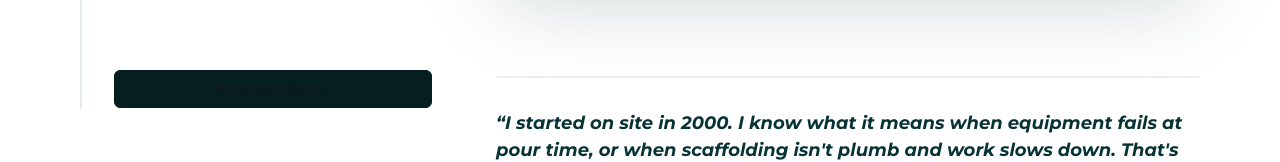
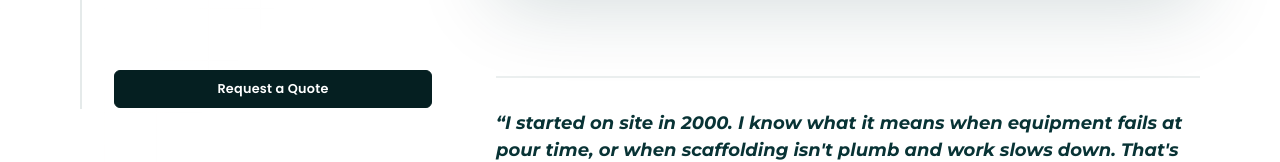
Before and after one commit to PriscillajospinG/Rasa-construction-portfolio, a Next.js app: page / in a window 1280 px wide. Shown: the part 1651-1813 px from the top of the page. Built offline with nearby package versions, Linux system fonts and the light colour scheme.

Commit message:
style: enhance button component with label span; improve button styling and structure

```diff
--- a/src/app/globals.css
+++ b/src/app/globals.css
@@ -318,6 +318,7 @@ input, textarea { cursor: text !important; }
 
 /* ── BUTTONS ─────────────────────────────────────────────── */
 .btn {
+  position: relative;
   display: inline-flex;
   align-items: center;
   justify-content: center;
@@ -328,9 +329,11 @@ input, textarea { cursor: text !important; }
   letter-spacing: 0.02em;
   padding: var(--s2) var(--s4);
   border-radius: var(--r-sm);
-  border: none;
+  border: 1px solid transparent;
   text-decoration: none;
   white-space: nowrap;
+  overflow: hidden;
+  isolation: isolate;
   /* Unified transition — covers all button states */
   transition: transform 280ms var(--ease),
               box-shadow 280ms ease,
@@ -339,39 +342,64 @@ input, textarea { cursor: text !important; }
               border-color 240ms ease;
   will-change: transform;
 }
+
+.btn-label {
+  position: relative;
+  z-index: 2;
+  color: inherit;
+  display: flex;
+  align-items: center;
+  gap: var(--s1);
+}
+
+.btn::before,
+.btn::after {
+  content: '';
+  position: absolute;
+  z-index: 1;
+  pointer-events: none;
+}
+
 .btn:hover  { transform: translateY(-2px); }
 .btn:active { transform: translateY(0px) scale(0.98); }
 
 .btn-primary {
   background: var(--clr-accent);
   color: var(--clr-primary-dark);
+  border-color: var(--clr-accent);
 }
 .btn-primary:hover {
-  background: var(--clr-accent-lt);
+  background: var(--clr-white);
+  color: var(--clr-primary-dark);
+  border-color: var(--clr-white);
   box-shadow: var(--sh-acc);
 }
 .btn-dark {
-  background: var(--clr-dark);
-  color: var(--clr-light);
-  border: 1px solid var(--clr-dark);
+  background: var(--clr-primary-dark);
+  color: var(--clr-white);
+  border-color: var(--clr-primary-dark);
+}
+.btn-dark:hover {
+  background: var(--clr-primary);
+  border-color: var(--clr-primary);
 }
 
 .btn-outline {
   background: transparent;
-  color: var(--clr-text);
-  border: 1px solid var(--clr-primary-lt);
+  color: white;
+  border: 1px solid rgba(255,255,255,0.45);
 }
 
 .btn-outline:hover {
-  background: var(--clr-primary-lt);
-  border-color: var(--clr-primary-lt);
-  color: var(--clr-dark);
+  background: rgba(255,255,255,0.12);
+  border-color: var(--clr-accent);
+  color: white;
 }
 
 .btn-ghost {
   background: transparent;
   color: white;
-  border: 1.5px solid rgba(255,255,255,0.32);
+  border-color: rgba(255,255,255,0.32);
 }
 .btn-ghost:hover {
   border-color: var(--clr-accent);
--- a/src/components/ui/Button.tsx
+++ b/src/components/ui/Button.tsx
@@ -60,7 +60,7 @@ export default function Button({
         onClick={onClick}
         {...rest}
       >
-        {children}
+        <span className="btn-label">{children}</span>
       </button>
     );
   }
@@ -72,7 +72,7 @@ export default function Button({
       aria-disabled={disabled}
       {...(props as React.AnchorHTMLAttributes<HTMLAnchorElement>)}
     >
-      {children}
+      <span className="btn-label">{children}</span>
     </a>
   );
 }
```
